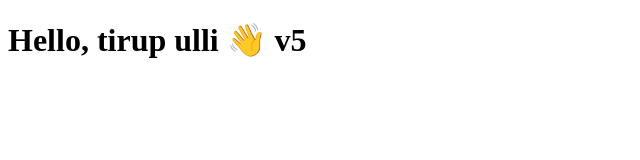
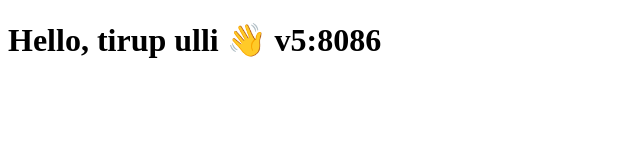
Before and after one commit to tirupdev/reactjs_ec2-jenkins, a React (Create React App) app: page / in a window 1280 px wide. Shown: the top 160 px of the page, without its empty margins (0-640 px from the left). Built offline with nearby package versions, Linux system fonts and the light colour scheme.

Commit message:
jenkinsfile-docker4

```diff
--- a/src/App.js
+++ b/src/App.js
@@ -3,7 +3,7 @@ import React from 'react';
 function App() {
   return (
     <div>
-      <h1>Hello, tirup ulli 👋 v5</h1>
+      <h1>Hello, tirup ulli 👋 v5:8086</h1>
     </div>
   );
 }
```
Also changed, not shown: 1 other file (tests, documents, lock files or other folders).
